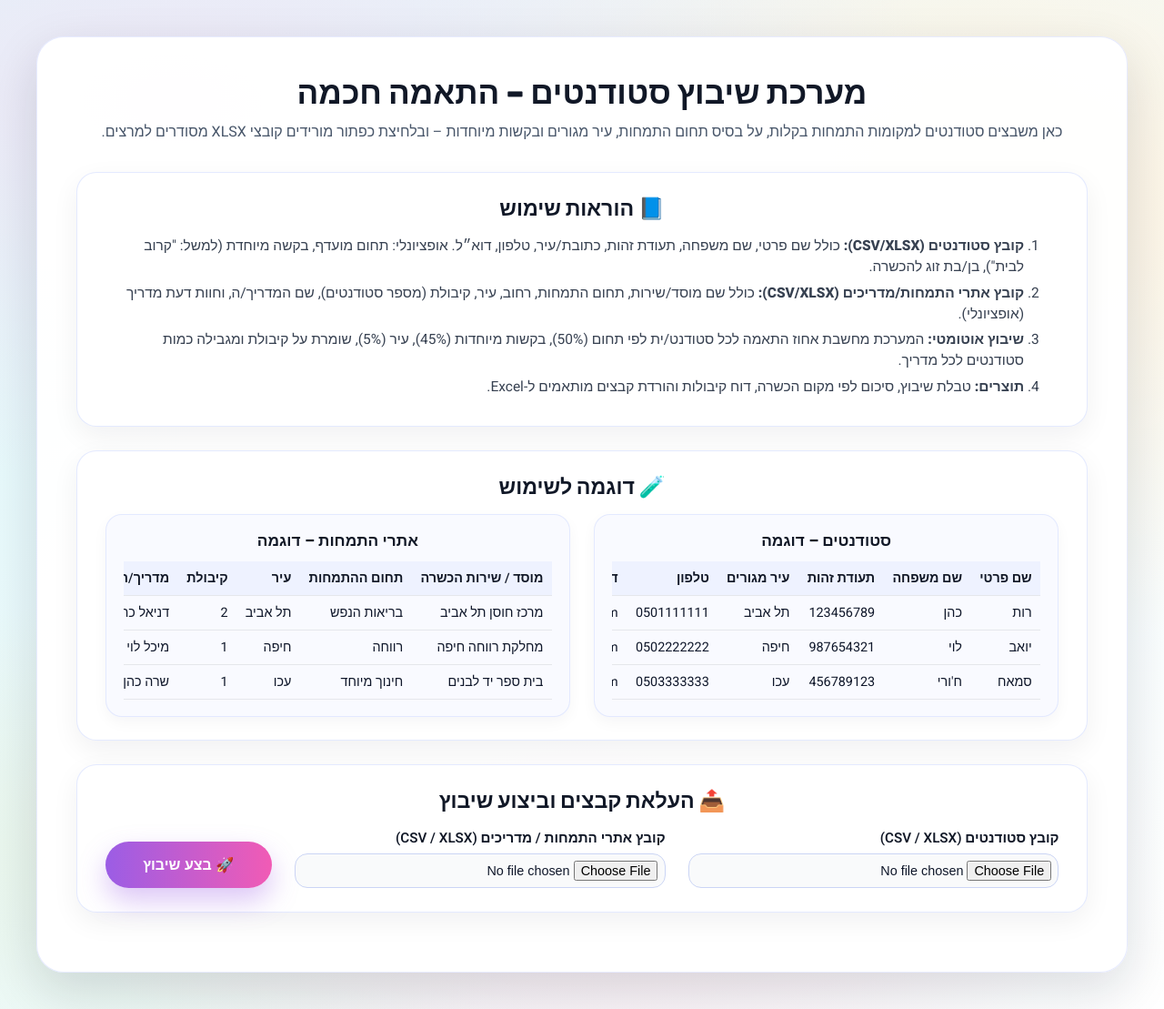
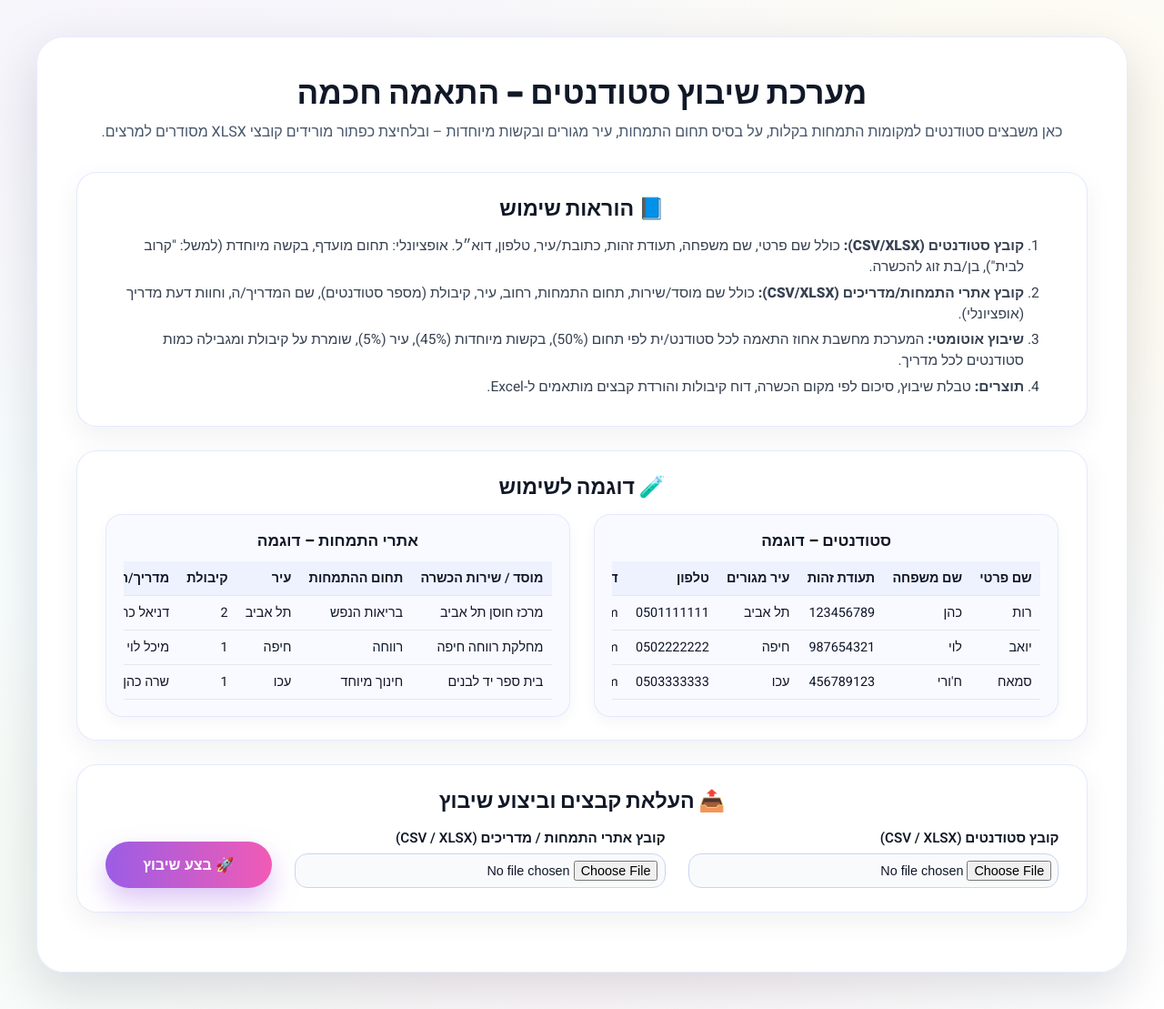
Before and after one commit to 1not2me/students-placement-lecturer, a Flask app: page / in a window 1280 px wide. Shown: the whole page at 91% size. Run offline with Flask 3, Linux system fonts and the light colour scheme.

Commit message:
Update style.css

```diff
--- a/static/css/style.css
+++ b/static/css/style.css
@@ -1,11 +1,11 @@
 @import url('https://fonts.googleapis.com/css2?family=Heebo:wght@300;400;600;800&family=Rubik:wght@400;600;800&display=swap');
 
 :root {
-    --bg-1:#e0f7fa;
-    --bg-2:#ede7f6;
-    --bg-3:#fff3e0;
-    --bg-4:#fce4ec;
-    --bg-5:#e8f5e9;
+    --bg-1:#f4fbfb;   /* תכלת־קריר רך */
+    --bg-2:#f7f3fb;   /* סגלגל־לילך בהיר */
+    --bg-3:#fff9ed;   /* צהבהב שמנתי בהיר */
+    --bg-4:#fdf1f4;   /* ורדרד עדין */
+    --bg-5:#f5faf5;   /* ירקרק רך מאוד */
     --ink:#0f172a;
     --primary:#9b5de5;
     --primary-700:#f15bb5;
```
